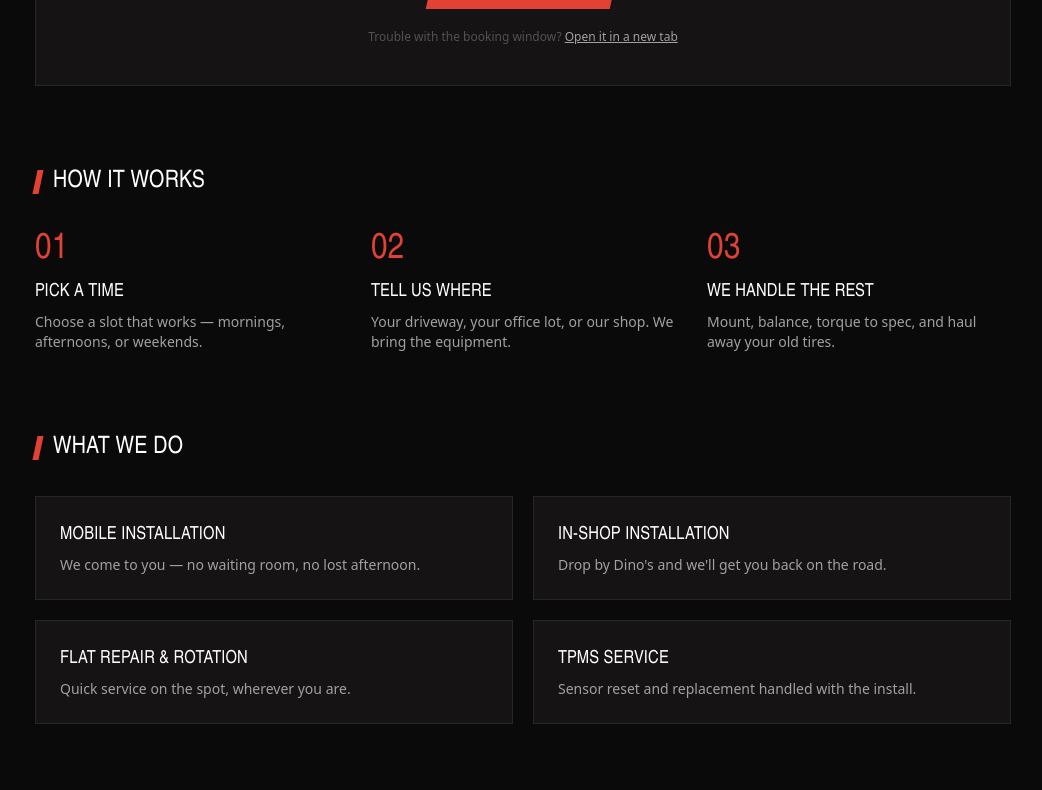
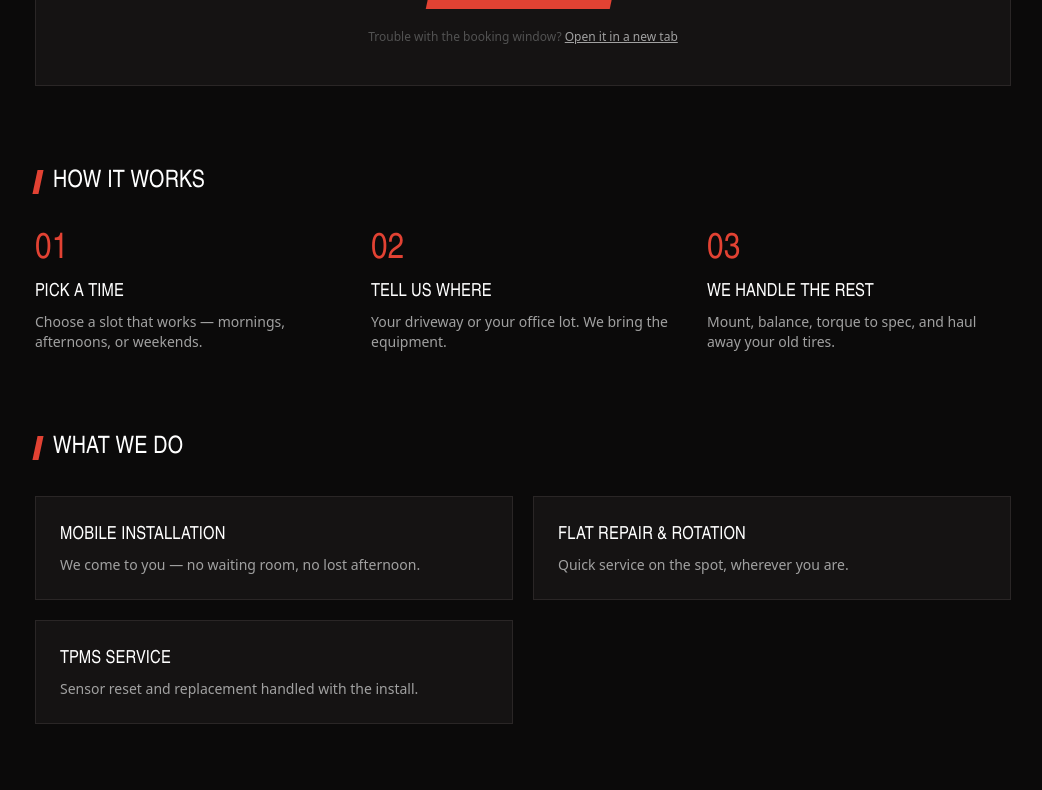
Before and after one commit to zendiii/Tires, a React (Vite) app: page /book in a window 1280 px wide. Shown: the part 510-1300 px from the top of the page, without its empty margins (117-1159 px from the left). Built offline with nearby package versions, Linux system fonts and the light colour scheme.

Commit message:
small tweaks

```diff
--- a/src/pages/Book.tsx
+++ b/src/pages/Book.tsx
@@ -12,13 +12,12 @@ import BookButton from '../components/BookButton'
 
 const STEPS = [
   ['Pick a time', 'Choose a slot that works — mornings, afternoons, or weekends.'],
-  ['Tell us where', 'Your driveway, your office lot, or our shop. We bring the equipment.'],
+  ['Tell us where', 'Your driveway or your office lot. We bring the equipment.'],
   ['We handle the rest', 'Mount, balance, torque to spec, and haul away your old tires.'],
 ]
 
 const SERVICES = [
   ['Mobile Installation', 'We come to you — no waiting room, no lost afternoon.'],
-  ['In-Shop Installation', "Drop by Dino's and we'll get you back on the road."],
   ['Flat Repair & Rotation', 'Quick service on the spot, wherever you are.'],
   ['TPMS Service', 'Sensor reset and replacement handled with the install.'],
 ]
--- a/src/pages/Home.tsx
+++ b/src/pages/Home.tsx
@@ -14,7 +14,7 @@ import { FEATURES } from '../config/site'
 
 const PROMISES = [
   ['We Come to You', 'Mobile installation at your home or office.'],
-  ['South Florida', 'Serving the greater South Florida area.'],
+  ['South Florida', 'Serving the greater South Florida area. M-F 8am–7pm | Sat 8am–5pm.'],
   ['Done Right', 'Mounted, balanced, and torqued to spec.'],
 ]
 
```
